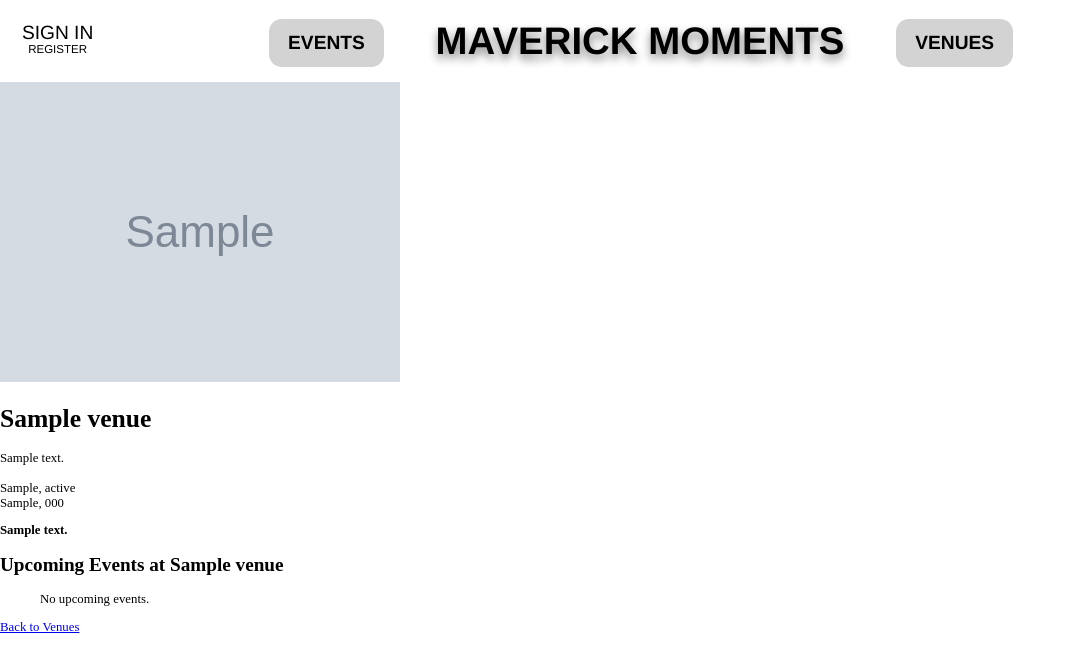
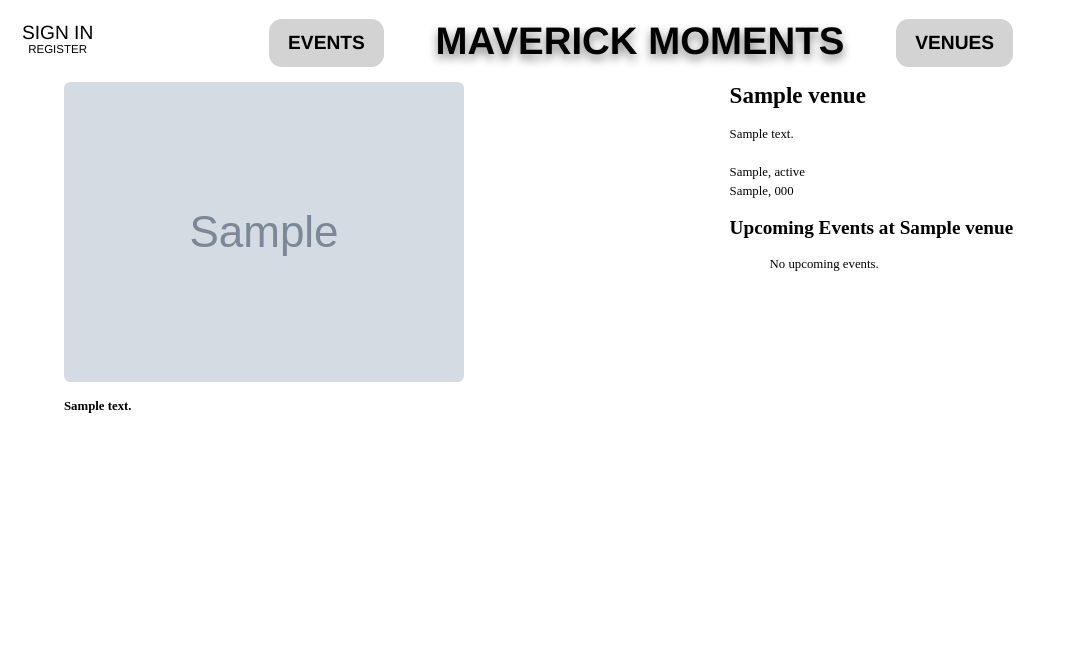
Before and after one commit to acg-UNO/g3-maverick-moments, a Django app: page /venues/1/ in a window 1280 px wide. Shown: the top 672 px of the page, without its empty margins (0-1076 px from the left). Run offline with Django 5.2, Linux system fonts and the light colour scheme; tables that the repository leaves empty hold one stand-in row (values such as "Sample post"); grey boxes marked "Sample" are stand-in pictures.

Commit message:
update venuedetails.html and .css
create divs for venue details
update css

```diff
--- a/EventManager/static/css/venuedetails.css
+++ b/EventManager/static/css/venuedetails.css
@@ -0,0 +1,45 @@
+.venue-left {
+    float: left;
+    width: 50%;
+    margin-left: 5rem;
+}
+
+.venue-right {
+    width: 40%;
+    float: right;
+    margin-right:3rem
+}
+
+.venue-image img {
+    max-width: 100%;
+    border-radius: 0.5rem;
+}
+
+.venue-right h1 {
+    margin-top: 0;
+    font-size: 1.8rem;
+    font-weight: bold;
+}
+
+.venue-right p {
+    font-size: 1rem;
+    line-height: 1.5;
+}
+
+.venue-event {
+    background-color: lightgray;
+    margin-bottom: 1rem;
+    padding: 1rem;
+    border-radius: 0.5rem;
+}
+
+.venue-event a {
+    font-size: 1.2rem;
+    font-weight: bold;
+    color: black;
+    text-decoration: none;
+}
+
+.venue-event a:hover {
+    color: gray;
+}
--- a/EventManager/templates/EventManager/venuedetails.html
+++ b/EventManager/templates/EventManager/venuedetails.html
@@ -6,11 +6,20 @@
 {% endblock %}
 
 {% block content %}
-<div class="main-container">
-    <div class="venue-details">
+
+<div class="venue-left">
+    <div class="venue-image">
         {% if venue.image %}
         <img src="{{ venue.image.url }}" alt="{{ venue.name }}">
         {% endif %}
+    </div>
+    <p>
+        <b>{{ venue.description }}</b>
+    </p>
+
+</div>
+
+<div class="venue-right">
     <h1>{{ venue.name }}</h1>
     <p>
         {{ venue.address_line_1 }}<br>
@@ -18,23 +27,19 @@
         {{ venue.city }}, {{ venue.state }}<br>
         {{ venue.country }}, {{ venue.zipcode }}
     </p>
-        <p><b>{{ venue.description }}</b></p>
-    </div>
 
-    <div class="events-section">
     <h2>Upcoming Events at {{ venue.name }}</h2>
     <ul>
         {% for event in upcoming_events %}
-            <li>
+        <li class="venue-event">
             <a href="{% url 'eventdetails' id=event.id %}">{{ event.title }}</a><br>
-                Date: {{ event.start_date }}<br>
-                Description: {{ event.description }}
+            Date: {{ event.start_date }}{% if event.end_date %} - {{ event.end_date }}{% endif %}<br>
+            {% if event.description %}{{ event.description }}{% endif %}
         </li>
         {% empty %}
         <p>No upcoming events.</p>
         {% endfor %}
     </ul>
 </div>
-</div>
-<a href="{% url 'venues' %}" class="back-link">Back to Venues</a>
+
 {% endblock %}
```
Lines whose indentation alone changed are shown as unchanged.
